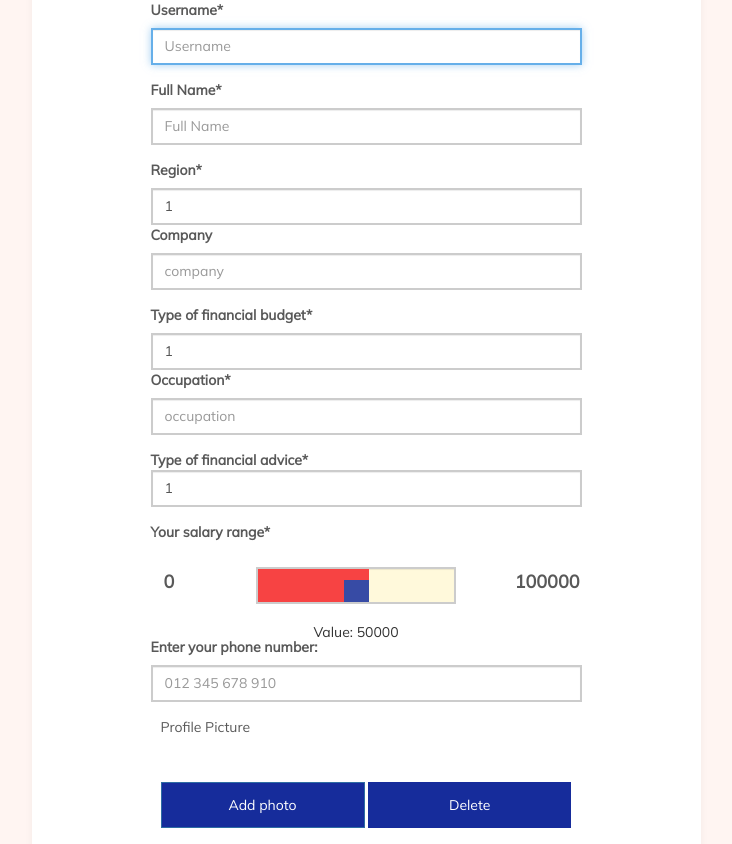
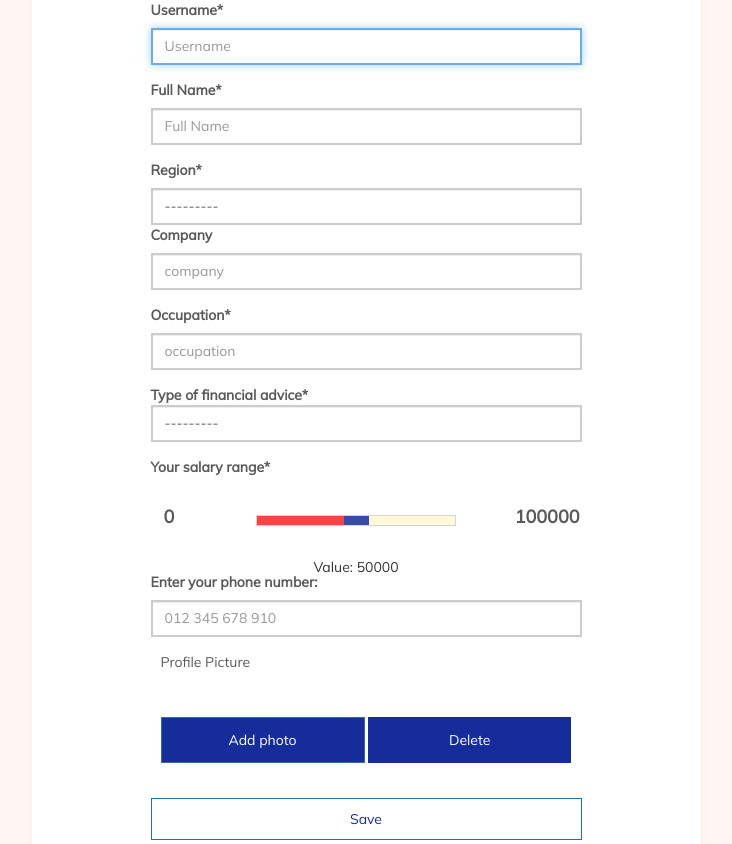
Before and after one commit to muradaghazade/fibility, a Django app: page /accounts/register-advisor/ in a window 1280 px wide. Shown: the part 613-1457 px from the top of the page, without its empty margins (274-1006 px from the left). Run offline with Django 3.2, Linux system fonts and the light colour scheme; some libraries are stand-ins or nearby versions.

Commit message:
region and advice types added

```diff
--- a/account/admin.py
+++ b/account/admin.py
@@ -1,6 +1,6 @@
 from django.contrib import admin
-from account.models import User
+from account.models import User, Region, TypeOfAdvice
 from django.contrib.auth.models import Group
 
-admin.site.register([User, ])
+admin.site.register([User, Region, TypeOfAdvice, ])
 admin.site.unregister([Group, ])
--- a/account/forms.py
+++ b/account/forms.py
@@ -29,18 +29,19 @@ class AdvisorRegisterForm(UserCreationForm):
 
     class Meta:
         model = User
-        fields = ('username','full_name','email','password1','password2','occupation', 'salary', 'number', 'company', 'is_advisor', 'profile_pic')
+        fields = ('username','full_name','email','password1','password2','occupation', 'salary', 'number', 'company', 'is_advisor', 'profile_pic', 'region','type_of_advice')
 
         widgets = {
             'full_name': forms.TextInput(attrs={'id': 'fullname', 'placeholder': 'Full Name', 'class': 'form-control'}),
             'username': forms.TextInput(attrs={'id': 'username', 'placeholder': 'Username', 'class': 'form-control'}),
-            # 'region': forms.TextInput(attrs={'id': 'username', 'placeholder': 'Username', 'class': 'form-control'}),
+            'region': forms.Select(attrs={'id': 'sell', 'class': 'form-control select__field'}),
+            'type_of_advice': forms.Select(attrs={'id': 'sell', 'class': 'form-control select__field'}),
             'email': forms.EmailInput(attrs={'id': 'email', 'placeholder': 'name@gmail.com', 'class': 'form-control'}),
             'is_employed': forms.CheckboxInput(attrs={'id': 'is_employed'}),
             'is_advisor': forms.CheckboxInput(attrs={'id': 'is_advisor', 'checked':'True'}),
             'occupation': forms.TextInput(attrs={'id': 'occupation', 'placeholder': 'occupation', 'class': 'form-control'}),
             'number': forms.NumberInput(attrs={'id': 'number', 'placeholder': '012 345 678 910', 'class': 'form-control', 'pattern': '[0-9]{3}-[0-9]{2}-[0-9]{3}'}),
-            'salary': forms.NumberInput(attrs={'type': 'range', 'min':'0', 'max': '100000','id': 'myRange', 'placeholder': 'salary', 'class': 'form-control'}),
+            'salary': forms.NumberInput(attrs={'type': 'range', 'min':'0', 'max': '100000','id': 'myRange', 'placeholder': 'salary', 'class': 'form-inputs'}),
             'company': forms.TextInput(attrs={'id': 'company', 'placeholder': 'company', 'class': 'form-control'}),
         }
 
@@ -69,19 +70,20 @@ class SeekerRegisterForm(UserCreationForm):
 
     class Meta:
         model = User
-        fields = ('username','full_name','email','password1','password2', 'is_employed', 'occupation', 'salary', 'number', 'is_seeker', 'profile_pic', 'age')
+        fields = ('username','full_name','email','password1','password2', 'is_employed', 'occupation', 'salary', 'number', 'is_seeker', 'profile_pic', 'age', 'region', 'type_of_advice')
 
         widgets = {
             'full_name': forms.TextInput(attrs={'id': 'fullname', 'placeholder': 'Full Name', 'class': 'form-control'}),
             'username': forms.TextInput(attrs={'id': 'username', 'placeholder': 'Username', 'class': 'form-control'}),
-            # 'region': forms.TextInput(attrs={'id': 'username', 'placeholder': 'Username', 'class': 'form-control'}),
+            'region': forms.Select(attrs={'id': 'sell', 'placeholder': 'Username', 'class': 'form-control select__field'}),
+            'type_of_advice': forms.Select(attrs={'id': 'sell', 'class': 'form-control select__field'}),
             'email': forms.EmailInput(attrs={'id': 'email', 'placeholder': 'name@gmail.com', 'class': 'form-control'}),
             'is_employed': forms.CheckboxInput(attrs={'id': 'radio-yes', 'type': 'radio'}),
             'is_seeker': forms.CheckboxInput(attrs={'id': 'is_seeker', 'checked': 'True'}),
             'age': forms.NumberInput(attrs={'id': 'number', 'placeholder': 'Age', 'class': 'form-control'}),
             'occupation': forms.TextInput(attrs={'id': 'occupation', 'placeholder': 'occupation', 'class': 'form-control'}),
             'number': forms.NumberInput(attrs={'id': 'number', 'placeholder': '012 345 678 910', 'class': 'form-control', 'pattern': '[0-9]{3}-[0-9]{2}-[0-9]{3}'}),
-            'salary': forms.NumberInput(attrs={'type': 'range', 'min':'0', 'max': '100000','id': 'myRange', 'placeholder': 'salary', 'class': 'form-control'}),
+            'salary': forms.NumberInput(attrs={'type': 'range', 'min':'0', 'max': '100000','id': 'myRange', 'placeholder': 'salary', 'class': 'form-inputs'}),
             # 'company': forms.TextInput(attrs={'id': 'company', 'placeholder': 'company', 'class': 'form-control'}),
         }
 
@@ -129,7 +131,7 @@ class UpdateProfileForm(forms.ModelForm):
             'full_name': forms.TextInput(attrs={'id': 'full_name', 'placeholder': 'First Name',  'class': 'form-control'}),
             'username': forms.TextInput(attrs={'id': 'username', 'placeholder': 'Your Username',  'class': 'form-control'}),
             'email': forms.EmailInput(attrs={'id': 'email', 'placeholder': 'Bio',  'class': 'form-control'}),
-            #region
+            'region': forms.Select(attrs={'id': 'sell', 'placeholder': 'Username', 'class': 'form-control select__field'}),
             'company': forms.TextInput(attrs={'id': 'company', 'placeholder': 'company', 'class': 'form-control'}),
             'number': forms.NumberInput(attrs={'id': 'number', 'placeholder': '012 345 678 910', 'class': 'form-control', 'pattern': '[0-9]{3}-[0-9]{2}-[0-9]{3}'}),
         }
--- a/account/models.py
+++ b/account/models.py
@@ -6,6 +6,7 @@ class User(AbstractUser):
     email = models.EmailField(('email adress'), unique=True, null=True)
     full_name = models.CharField(max_length=100)
     # region
+    region = models.ForeignKey('Region', on_delete=models.CASCADE, db_index=True, related_name='user', null=True)
     age = models.IntegerField(null=True)
     is_employed = models.BooleanField(default=False)
     occupation = models.CharField(max_length=255, null=True)
@@ -16,6 +17,7 @@ class User(AbstractUser):
     is_advisor = models.BooleanField(default=False)
     is_seeker = models.BooleanField(default=False)
     # type of advice
+    type_of_advice = models.ForeignKey('TypeOfAdvice', on_delete=models.CASCADE, db_index=True, related_name='user', null=True)
     slug = models.SlugField(max_length=255, null=True, blank=True)
 
     class Meta:
@@ -26,3 +28,27 @@ class User(AbstractUser):
         super(User, self).save(*args, **kwargs)
         self.slug = f'{slugify(self.username)}'
         super(User, self).save(*args, **kwargs)
+
+class Region(models.Model):
+    title = models.CharField(max_length=255, null=True)
+    added_at = models.DateTimeField(auto_now_add=True)
+    updated_at = models.DateTimeField(auto_now=True)
+
+    def __str__(self):
+        return f'{self.title}'
+
+    class Meta:
+        verbose_name = 'Region'
+        verbose_name_plural = 'Regions'
+
+class TypeOfAdvice(models.Model):
+    title = models.CharField(max_length=255, null=True)
+    added_at = models.DateTimeField(auto_now_add=True)
+    updated_at = models.DateTimeField(auto_now=True)
+
+    def __str__(self):
+        return f'{self.title}'
+
+    class Meta:
+        verbose_name = 'Type of Advice'
+        verbose_name_plural = 'Types of Advices'
--- a/account/templates/financial-advisor.html
+++ b/account/templates/financial-advisor.html
@@ -261,12 +261,14 @@
                 </div>
               </div>
               <div><label for="sel1">Region*</label>
-                <select class="form-control" id="sel1" aria-placeholder="Region">
+                {{form.region}}
+                {{form.region.errors}}
+                <!-- <select class="form-control" id="sel1" aria-placeholder="Region">
                   <option>1</option>
                   <option>2</option>
                   <option>3</option>
                   <option>4</option>
-                </select>
+                </select> -->
 
               </div>
               <div class="form-group">
@@ -276,15 +278,6 @@
                 <div class="invalid-feedback">
                   Age is required
                 </div>
-              </div>
-              <div><label for="sel1">Type of financial budget*</label>
-                <select class="form-control" id="sel1" aria-placeholder="Region">
-                  <option>1</option>
-                  <option>2</option>
-                  <option>3</option>
-                  <option>4</option>
-                </select>
-
               </div>
 
 
@@ -298,12 +291,8 @@
                 </div>
               </div>
               <div class="form-group"><label for="sel1">Type of financial advice*</label>
-                <select class="form-control" id="sel1">
-                  <option>1</option>
-                  <option>2</option>
-                  <option>3</option>
-                  <option>4</option>
-                </select>
+                {{form.type_of_advice}}
+                {{form.type_of_advice.errors}}
 
               </div>
               <div class="form-group">
@@ -328,6 +317,7 @@
 
                 </div>
               </div>
+
 
 
               <div class="form-group">
```
Also changed, not shown: account/templates/advice-seekers.html (+4 -12 lines), account/migrations/0007_auto_20210219_1429.py (added).
